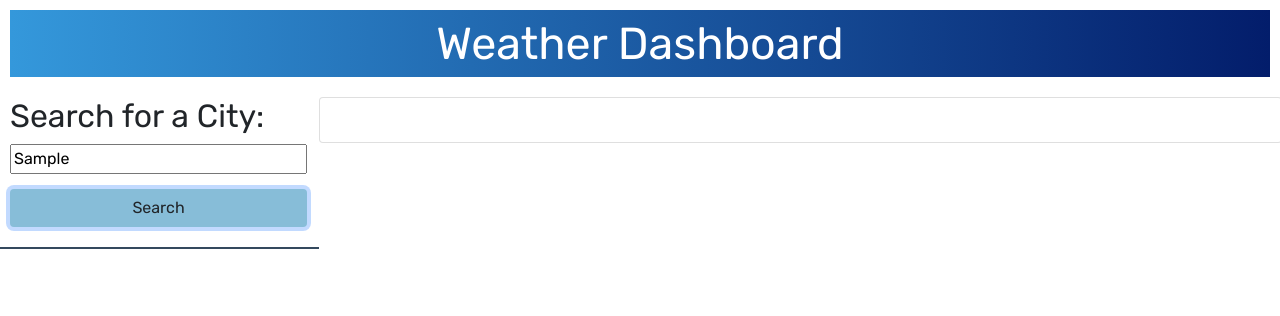
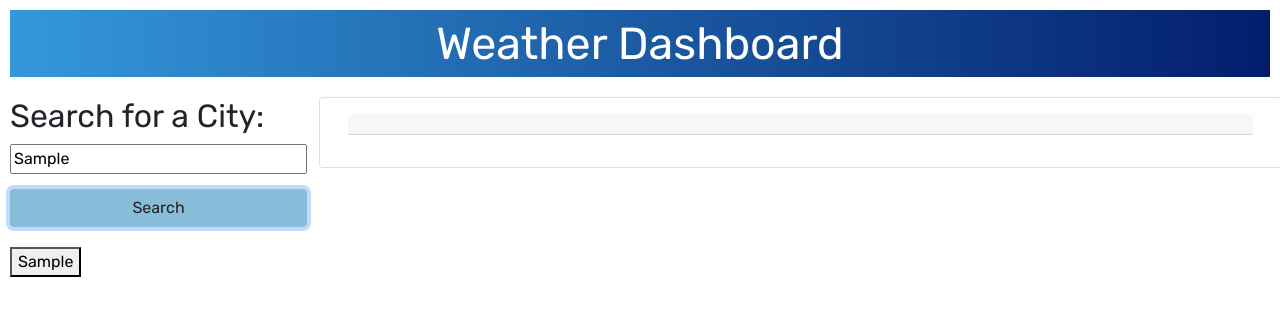
Before and after one commit to Jburg1414/weather-dashboard, a plain HTML site: page index.html in a window 1280 px wide. Both pictures are taken after typing "Sample" into the empty fields and a click on the button "Search". Drawn offline with nearby package versions, Linux system fonts and the light colour scheme; no server answers.

Commit message:
added local storage for search history

```diff
--- a/assets/css/style.css
+++ b/assets/css/style.css
@@ -24,7 +24,8 @@ body {
 }
 
 .search {
-    border-bottom: 2px solid var(--secondary);
+    border: none;
+    height: 150px;
 }
 
 .search-header {
@@ -42,5 +43,8 @@ body {
     width: 100%;
     text-align: center;
     background: var(--primary);
-    margin-bottom: 20px;
 }
+
+.search-history {
+    margin-top: 20px;
+}
--- a/assets/js/script.js
+++ b/assets/js/script.js
@@ -15,6 +15,21 @@ var citySubmitHandler = function (event) {
         alert("Please enter a valid city name.")
     }
     console.log(city);
+
+    var searchHistory = JSON.parse(localStorage.getItem("searchHistory")) ?? [];
+    searchHistory.push(city);
+    localStorage.setItem("searchHistory", JSON.stringify(searchHistory));
+    console.log(localStorage);
+
+    var history = document.querySelector("#history");
+    history.innerHTML = "";
+    for (var i = 0; i < searchHistory.length; i++) {
+        var previousSearch = document.createElement("button");
+        previousSearch.type = "submit";
+        previousSearch.setAttribute("onclick", getCityInfo());
+        previousSearch.appendChild(document.createTextNode(searchHistory[i]));
+        history.appendChild(previousSearch);
+    }
   };
 
 // this function is using the openweather API to return information about the input city
@@ -33,9 +48,11 @@ var citySubmitHandler = function (event) {
             console.log(data);
             $("#city-name").text(data.name);
             $("#current-date").text(new Date(data.dt*1000).toLocaleDateString());
+            var image = $(`<img src="http://openweathermap.org/img/wn/${data.weather[0].icon}.png" class="card-img-top" alt="...">`);
             $("#temp").text(`Current Temperature: ${data.main.temp}℉`);
             $("#humidity").text(`Current Humidity: ${data.main.humidity}%`);
             $("#wind").text(`Current Wind Speed: ${data.wind.speed} MPH`);
+            $(".card-header").append(image);
             getCityLoc(data.coord.lon, data.coord.lat);
         }) .catch(function (error) {
             console.log(error);
@@ -56,17 +73,20 @@ var citySubmitHandler = function (event) {
             };
 
             // here we are pulling the necessary data from our response and creating a for loop to populate
-            // the html with the information for the next 5 days
+            // the html with the information for the next 5 days.
         })  .then(function (data) {
-            // $("#uv").text(`Current UV Index: ${data.current.uvi}`);
             console.log(data);
+            $("#uv").text(`Current UV Index: ${data.current.uvi}`);
             for (i=0; i < 5; i++) {
                 var col = $("<div class='col'>");
                 var card = $("<div class='card'>");
                 var cardBody = $("<div class='card-body'>");
-                var image = $(`<img src="http://openweathermap.org/img/wn/${data.daily[i].weather[0].icon}.png" class="card-img-top" alt="...">`)
+                var image = $(`<img src="http://openweathermap.org/img/wn/${data.daily[i].weather[0].icon}.png" class="card-img-top" alt="...">`);
                 var date = $("<h5>").text(new Date(data.daily[i].dt*1000).toLocaleDateString());
-                cardBody.append(date);
+                var temp = $("<p>").text(`Temp: ${data.daily[i].temp.day}℉`);
+                var wind = $("<p>").text(`Wind: ${data.daily[i].wind_speed} MPH`);
+                var humidity = $("<p>").text(`Humidity: ${data.daily[i].humidity} %`);
+                cardBody.append(date,temp,wind,humidity);
                 card.append(image,cardBody);
                 col.append(card);
                 $("#5-day-forecast").append(col);
--- a/index.html
+++ b/index.html
@@ -19,14 +19,17 @@
                 <input type="text" name="city" id="city" class="city-input">
                 <button type="submit" class="btn">Search</button>
             </form>
+            <div class="search-history col-3" id="history"></div>
         </div>
 
         <div class="col-9">
             <div class="row">
                 <div class="col-sm-12 card">
                     <div class="card-body">
-                      <h5 class="card-title" id="city-name"></h5>
-                      <h6 class="card-subtitle mb-2 text-muted" id="current-date"></h6>
+                        <div class="card-header">
+                            <h5 class="card-title" id="city-name"></h5>
+                            <h6 class="card-subtitle mb-2 text-muted" id="current-date"></h6>
+                        </div>
                       <p class="card-text" id="temp"></p>
                       <p class="card-text" id="humidity"></p>
                       <p class="cart-text" id="wind"></p>
```
